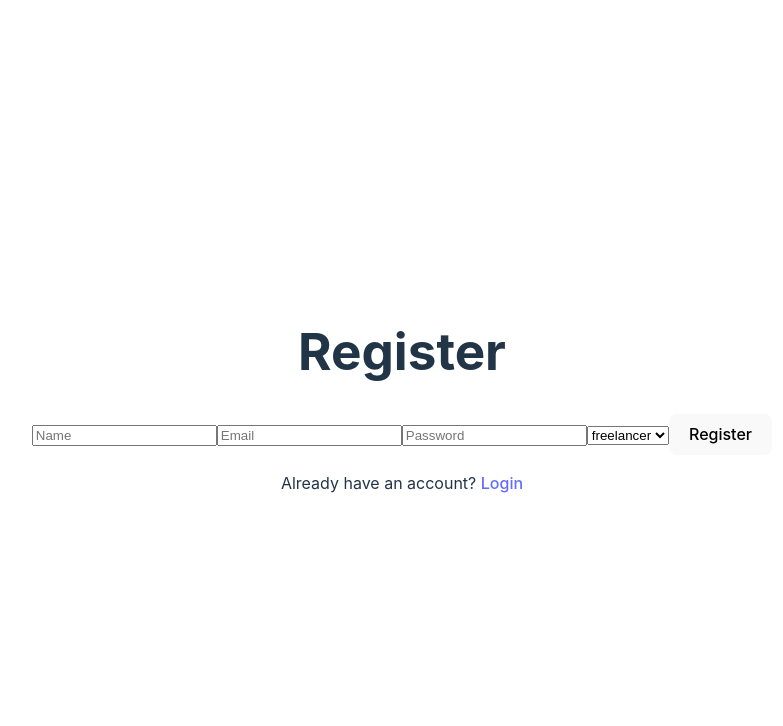
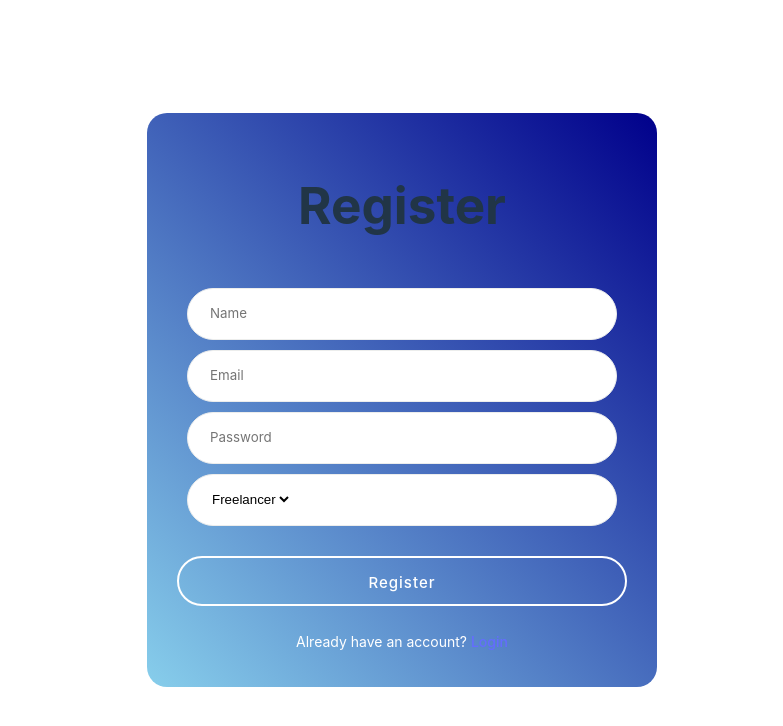
Before and after one commit to Sakthi-Venkat/Freelancer, a React (Vite) app in the folder freelance_it/: page /register in a window 1280 px wide. Shown: the top 726 px of the page, without its empty margins (238-1021 px from the left). Built offline with nearby package versions, Linux system fonts and the light colour scheme.

Commit message:
Register

```diff
--- /dev/null
+++ b/freelance_it/src/pages/Register.css
@@ -0,0 +1,139 @@
+
+.form {
+    display: flex;
+    flex-direction: column;
+    gap: 10px;
+    background: linear-gradient(45deg, skyblue, darkblue);
+    padding: 30px;
+    width: 450px;
+    border-radius: 20px;
+    font-family: -apple-system, BlinkMacSystemFont, "Segoe UI", Roboto, Oxygen,
+      Ubuntu, Cantarell, "Open Sans", "Helvetica Neue", sans-serif;
+    transition: background 0.3s ease;
+  }
+
+  .form:hover {
+    background: linear-gradient(45deg, darkblue, skyblue);
+  }
+
+  ::placeholder {
+    font-family: -apple-system, BlinkMacSystemFont, "Segoe UI", Roboto, Oxygen,
+      Ubuntu, Cantarell, "Open Sans", "Helvetica Neue", sans-serif;
+  }
+
+  .form button {
+    align-self: flex-end;
+  }
+
+  .flex-column > label {
+    color: white;
+    font-weight: 600;
+  }
+
+  .inputForm {
+    border: 1.5px solid #ecedec;
+    border-radius: 10em;
+    height: 50px;
+    display: flex;
+    align-items: center;
+    padding-left: 10px;
+    transition: 0.2s ease-in-out;
+    background-color: white;
+    margin: 10px;
+  }
+
+  .input {
+    margin-left: 10px;
+    border-radius: 10rem;
+    border: none;
+    background:transparent;
+  }
+
+  .input:focus {
+    outline: none;
+    background-color: transparent;
+  }
+
+  .inputForm:focus-within {
+    background-color: rgb(169, 169, 169);
+    color: #ecedec;
+  }
+
+  .flex-row {
+    display: flex;
+    flex-direction: row;
+    align-items: center;
+    gap: 10px;
+    justify-content: space-between;
+  }
+
+  .flex-row > div > label {
+    font-size: 14px;
+    color: black;
+    font-weight: 400;
+  }
+
+  .span {
+    font-size: 14px;
+    margin-left: 5px;
+    color: white;
+    font-weight: 500;
+    cursor: pointer;
+  }
+
+  .button-submit {
+    position: relative;
+    display: inline-block;
+    padding: 15px 30px;
+    text-align: center;
+    letter-spacing: 1px;
+    text-decoration: none;
+    background: transparent;
+    transition: ease-out 0.5s;
+    border: 2px solid;
+    border-radius: 10em;
+    box-shadow: inset 0 0 0 0 blue;
+    margin: 20px 0 10px 0;
+    color: white;
+    font-size: 15px;
+    font-weight: 500;
+    height: 50px;
+    width: 100%;
+    cursor: pointer;
+  }
+
+  .button-submit:hover {
+    color: white;
+    box-shadow: inset 0 -100px 0 0 royalblue;
+  }
+
+  .button-submit:active {
+    transform: scale(0.9);
+  }
+
+  .p {
+    text-align: center;
+    color: white;
+    font-size: 14px;
+    margin: 5px 0;
+  }
+
+  .btn {
+    margin-top: 10px;
+    width: 100%;
+    height: 50px;
+    border-radius: 10em;
+    display: flex;
+    justify-content: center;
+    align-items: center;
+    font-weight: 500;
+    gap: 10px;
+    border: 1px solid #ededef;
+    background-color: white;
+    cursor: pointer;
+    transition: 0.2s ease-in-out;
+  }
+
+  .btn:hover {
+    border: 1px solid orange;
+  }
--- a/freelance_it/src/pages/Register.jsx
+++ b/freelance_it/src/pages/Register.jsx
@@ -1,6 +1,6 @@
 import React, { useState } from 'react'
 import axios from 'axios'
-
+import './Register.css'
 const Register = () => {
     const [formdata ,setFormData] = useState({
         name: '',
@@ -43,50 +43,75 @@ const Register = () => {
     }
 
   return (
-    <div>
+    <div className="form">
     <h1>Register</h1>
-              {error && <p>{error}</p>}
-              {success && <p>{success}</p>}
+    {error && <p className="p">{error}</p>}
+    {success && <p className="p">{success}</p>}
 
-        <form onSubmit={handleSubmit} >
+    <form onSubmit={handleSubmit}>
+      <div className="inputForm">
         <input
+          className="input"
           type="text"
-                placeholder='Name'
-                value = {formdata.name}
-                onChange={(e) => setFormData({...formdata , name : e.target.value}) }
+          placeholder="Name"
+          value={formdata.name}
+          onChange={(e) =>
+            setFormData({ ...formdata, name: e.target.value })
+          }
           required
         />
+      </div>
+
+      <div className="inputForm">
         <input
+          className="input"
           type="email"
-                placeholder='Email'
-                value = {formdata.email}
-                onChange={(e) => setFormData({...formdata , email : e.target.value}) }
+          placeholder="Email"
+          value={formdata.email}
+          onChange={(e) =>
+            setFormData({ ...formdata, email: e.target.value })
+          }
           required
         />
+      </div>
+
+      <div className="inputForm">
         <input
+          className="input"
           type="password"
-                placeholder='Password'
-                value = {formdata.password}
-                onChange={(e) => setFormData({...formdata , password : e.target.value}) }
+          placeholder="Password"
+          value={formdata.password}
+          onChange={(e) =>
+            setFormData({ ...formdata, password: e.target.value })
+          }
           required
         />
+      </div>
 
+      <div className="inputForm">
         <select
+          className="input"
           value={formdata.role}
-                onChange={(e) => setFormData({...formdata , role : e.target.value}) }
+          onChange={(e) =>
+            setFormData({ ...formdata, role: e.target.value })
+          }
           required
         >
+          <option value="freelancer">Freelancer</option>
+          <option value="client">Client</option>
+        </select>
+      </div>
 
-                <option value="freelancer">freelancer</option>
-                <option value="client">client</option>
-            </select>
-            <button type='submit'  >Register</button>
-
+      <button type="submit" className="button-submit">
+        Register
+      </button>
     </form>
 
-        <p> Already have an account? <a href="/login">Login</a></p>
+    <p className="p">
+      Already have an account? <a href="/login">Login</a>
+    </p>
   </div>
-  )
-}
+);
+};
 
 export default Register
```
Lines whose indentation alone changed are shown as unchanged.
